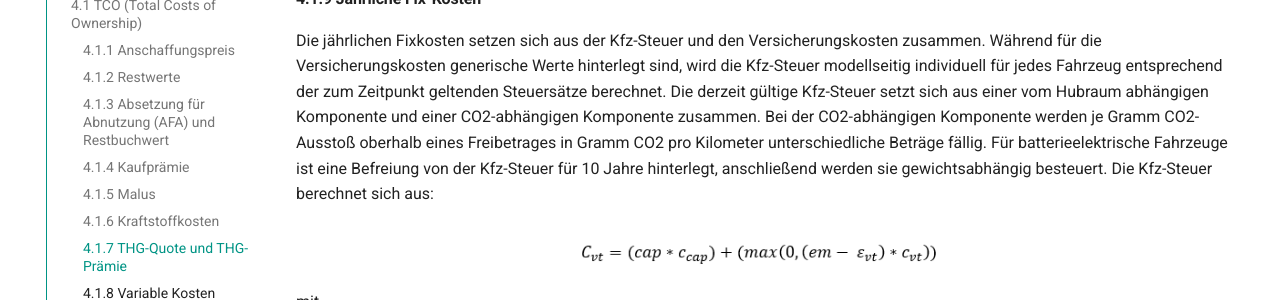
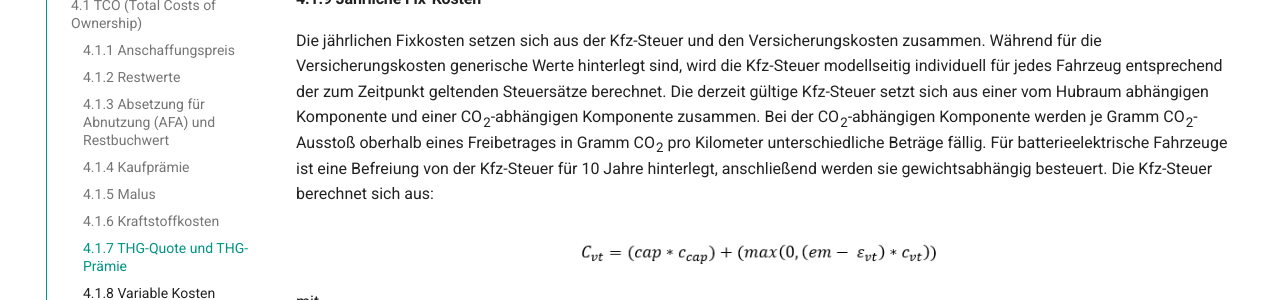
Before and after one commit to wolfgoerz/TEMPS_documentation, an MkDocs documentation site: the page built from docs/index.md, in a window 1280 px wide and 900 px high, scrolled down 7415 px. Shown: the part 229-529 px from the top of the window. Built offline with MkDocs 1.6.1 and Material for MkDocs 9.7.7, drawn with Linux system fonts in a browser that asks for light colours; some of the changed text lies outside the part shown.

Commit message:
Update index.md

```diff
--- a/docs/index.md
+++ b/docs/index.md
@@ -202,8 +202,8 @@ mit
 Die Kaufprämie geht direkt als Gutschrift im Anschaffungsjahr in die TCO ein. Es wird davon ausgegangen, dass der Herstelleranteil der Kaufprämie durch eine Anhebung der Kaufpreise durch die Hersteller gegenfinanziert wird und damit keine Vergünstigung für die/den Käufer*in bewirkt.
 
 #### 4.1.5 Malus
-Der Malus verändert die Kfz-Steuer für Pkw, sodass im ersten Jahr nach der Neuzulassung eine höhere Steuer in Abhängigkeit der CO2-Emissionen pro km eines Fahrzeuges anfällt. Die Höhe des Malus wird immer ausgehend von einer Bemessungsgrenze ermittelt. Unterhalb der Bemessungsgrenze wird kein Malus fällig. Für jedes Gramm CO2 oberhalb der Bemessungsgrenze wird eine einmalige Zahlung fällig.
-Da zu erwarten ist, dass Zusatzkosten ab einer gewissen Höhe keine relevante Lenkungswirkung entfalten, kann die absolute Höhe der zusätzlichen CO2-Komponente der Kfz-Steuer auf 50% des Listenpreises des Fahrzeugs gedeckelt werden. Eine solche Deckelung besteht u.a. auch in Frankreich.
+Der Malus verändert die Kfz-Steuer für Pkw, sodass im ersten Jahr nach der Neuzulassung eine höhere Steuer in Abhängigkeit der CO<sub>2</sub>-Emissionen pro km eines Fahrzeuges anfällt. Die Höhe des Malus wird immer ausgehend von einer Bemessungsgrenze ermittelt. Unterhalb der Bemessungsgrenze wird kein Malus fällig. Für jedes Gramm CO<sub>2</sub> oberhalb der Bemessungsgrenze wird eine einmalige Zahlung fällig.
+Da zu erwarten ist, dass Zusatzkosten ab einer gewissen Höhe keine relevante Lenkungswirkung entfalten, kann die absolute Höhe der zusätzlichen CO<sub>2</sub>-Komponente der Kfz-Steuer auf 50% des Listenpreises des Fahrzeugs gedeckelt werden. Eine solche Deckelung besteht u.a. auch in Frankreich.
 Der Malus berechnet sich aus:
 
 
@@ -226,7 +226,7 @@ Die jährlichen variablen Kosten setzen sich zusammen aus Schmierstoff-, Pflege-
 
 #### 4.1.9 Jährliche Fix-Kosten
 Die jährlichen Fixkosten setzen sich aus der Kfz-Steuer und den Versicherungskosten zusammen. Während für die Versicherungskosten generische Werte hinterlegt sind, wird die Kfz-Steuer modellseitig individuell für jedes Fahrzeug entsprechend der zum Zeitpunkt geltenden Steuersätze berechnet.
-Die derzeit gültige Kfz-Steuer setzt sich aus einer vom Hubraum abhängigen Komponente und einer CO2-abhängigen Komponente zusammen. Bei der CO2-abhängigen Komponente werden je Gramm CO2-Ausstoß oberhalb eines Freibetrages in Gramm CO2 pro Kilometer unterschiedliche Beträge fällig. Für batterieelektrische Fahrzeuge ist eine Befreiung von der Kfz-Steuer für 10 Jahre hinterlegt, anschließend werden sie gewichtsabhängig besteuert.
+Die derzeit gültige Kfz-Steuer setzt sich aus einer vom Hubraum abhängigen Komponente und einer CO<sub>2</sub>-abhängigen Komponente zusammen. Bei der CO<sub>2</sub>-abhängigen Komponente werden je Gramm CO<sub>2</sub>-Ausstoß oberhalb eines Freibetrages in Gramm CO<sub>2</sub> pro Kilometer unterschiedliche Beträge fällig. Für batterieelektrische Fahrzeuge ist eine Befreiung von der Kfz-Steuer für 10 Jahre hinterlegt, anschließend werden sie gewichtsabhängig besteuert.
 Die Kfz-Steuer berechnet sich aus:
 
 
@@ -306,7 +306,7 @@ Die internationalen Verkehre (Schiff- und Luftverkehr) sowie der nationale Luftv
 Vermeidung und Verlagerung zu anderen Verkehrsträgern werden im Modell TEMPS durch direkte Preiselastizitäten abgebildet. Die direkte Elastizität beschreibt, wie sich Preisänderungen auf die Verkehrsnachfrage eines bestimmten Verkehrsmittels auswirken. Wenn sich die Verkehrsleistung eines Verkehrsmittels reduziert, kann dies sowohl durch Verkehrsvermeidung als auch durch eine Verlagerung auf andere Verkehrsträger verursacht sein.
 
 Die angewandten Preiselastizitäten für den Personenverkehr sind in [(Hautzinger et al. 2004)](#Hautzinger_2004) empirisch hergeleitet. Für den motorisierten Individualverkehr ergibt sich eine Preiselastizität von -0,3 auf Kraftstoffpreisänderungen sowie eine Kreuzpreiselastizität für den öffentlichen Verkehr von 0,13. Auch die Studie [(Reaños und Sommerfeld 2018)](#Reaños_2021) ermittelt für den Individualverkehr eine Elastizität von durchschnittlich -0,3. Langfristige Preisreaktionen wie die Anpassung der Antriebswahl werden in TEMPS über die TCO-Rechnung abgedeckt.
-Elastizitäten können in beide Richtungen wirken: Eine zunehmende Elektrifizierung des MIV und dem damit einhergehenden Wirkungsverlust von CO2-abhängigen Preisinstrumenten können langfristig zu einer Zunahme der Verkehrsleistung im MIV führen.
+Elastizitäten können in beide Richtungen wirken: Eine zunehmende Elektrifizierung des MIV und dem damit einhergehenden Wirkungsverlust von CO<sub>2</sub>-abhängigen Preisinstrumenten können langfristig zu einer Zunahme der Verkehrsleistung im MIV führen.
 Beim Personenverkehr werden in TEMPS zusätzlich Kapazitätsengpässe auf der Schiene auf Basis von [(NPM 2021)](#NPM_2021) berücksichtigt. Wenn die abgeleitete maximale Kapazität erreicht ist, wird zusätzliche der sonst auf die Schiene verlagerten Verkehrsleistung vermieden. Zudem wird auf andere Verkehrsträger wie Fernbusse, Linienbusse und Reisebusse verlagert. Dies erfolgt aufgrund der Annahme, dass Busbetreiber flexibler auf eine erhöhte Nachfrage reagieren können.
 
 #### 4.6.2 Verkehrsverlagerungen im Güterverkehr
@@ -359,7 +359,7 @@ ICAO (2016): ICAO Long-Term Traffic Forecasts, Passenger and Cargo. Internationa
 Jong, Gerard de; Schroten, Arno; van Essen, Huib; Otten, Matthijs; Bucci, Pietro (2010): Price sensitivity of European road freight transport – towards a better understanding of existing results. significance; CE Delft, zuletzt geprüft am 04.10.2016.
 
 <a id="Mock_2010"></a>
-Mock, Peter (2010): Entwicklung eines Szenariomodells zur Simulation der zukünftigen Marktanteile und CO2-Emissionen von Kraftfahrzeugen (VECTOR21). Dissertation. Universität Stuttgart, zuletzt geprüft am 05.10.2016.
+Mock, Peter (2010): Entwicklung eines Szenariomodells zur Simulation der zukünftigen Marktanteile und CO<sub>2</sub>-Emissionen von Kraftfahrzeugen (VECTOR21). Dissertation. Universität Stuttgart, zuletzt geprüft am 05.10.2016.
 
 <a id="Nobis_2018"></a>
 Nobis, Claudia; Kuhnimhof, Tobias (2018): Mobilität in Deutschland – MiD. Ergebnisbericht. FE-Nr. 70.904/15. Hg. v. Bundesministerium für Verkehr und digitale Infrastruktur (BMVI). infas; DLR; IVT; infas 360. Bonn, Berlin. Online verfügbar unter http://www.mobilitaet-in-deutschland.de/pdf/MiD2017_Ergebnisbericht.pdf, zuletzt geprüft am 25.11.2021.
```
